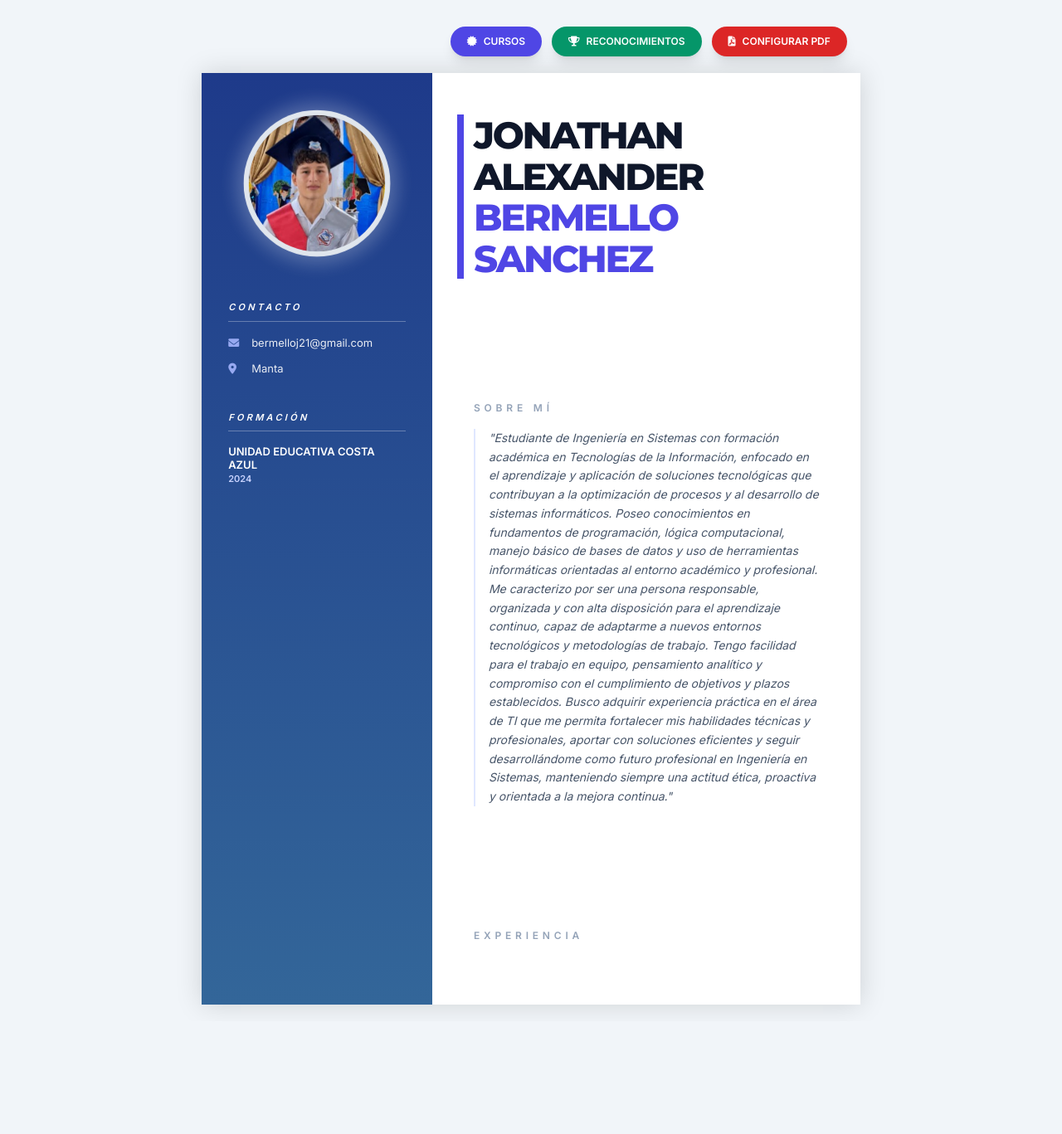
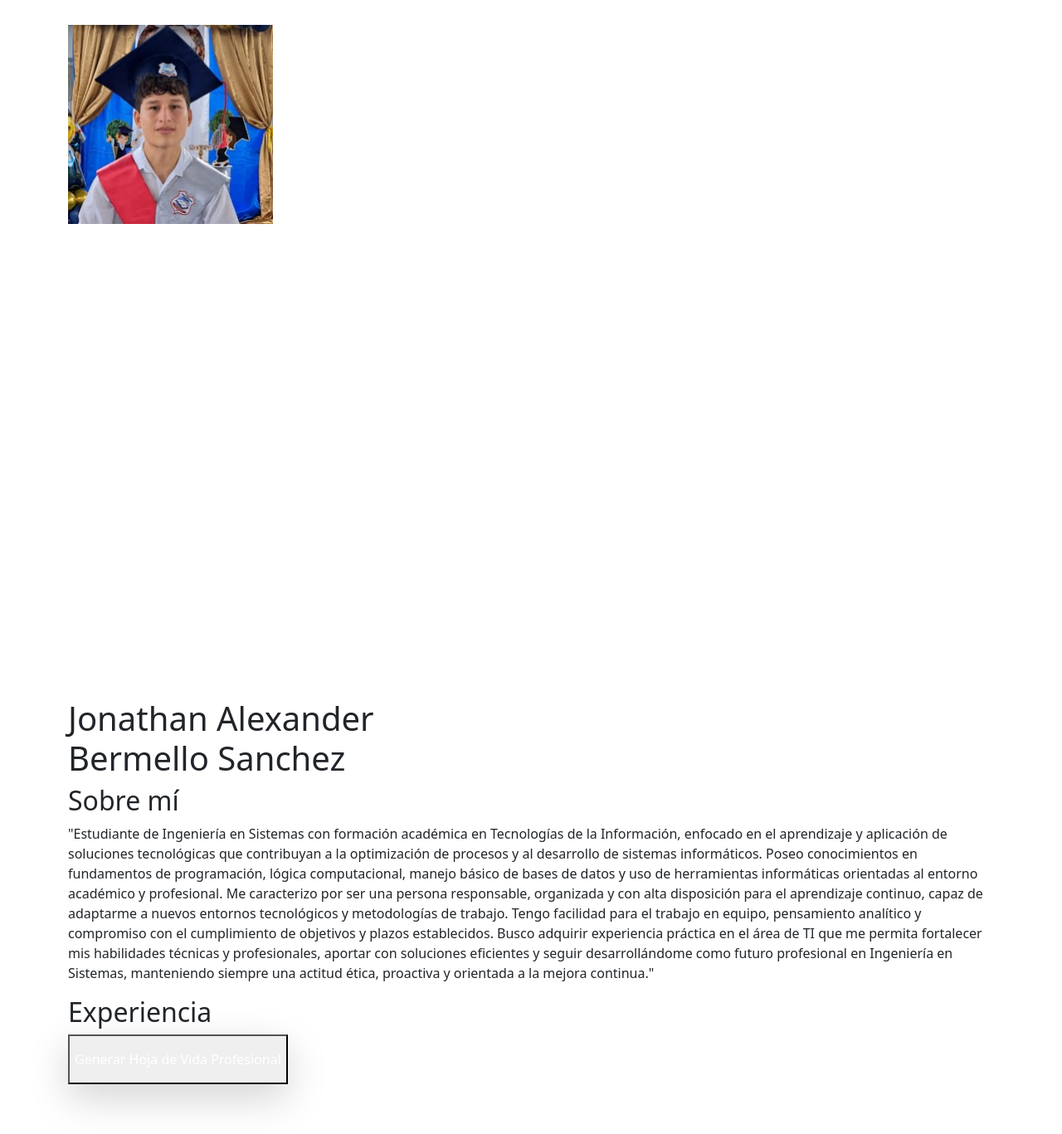
Before and after one commit to JABS34/hojadevida, a Django app: page /perfil/jabs6393/ in a window 1280 px wide. Shown: the whole page at 83% size. Before the commit the page ends 1218 px from the top, so only its background shows below. Run offline with Django 5.2, Linux system fonts and the light colour scheme; data comes from the database, SQL or seed files in the repository; tables that the repository leaves empty hold one stand-in row (values such as "Sample post"); some libraries are stand-ins or nearby versions.

Commit message:
Update profile_cv.html

```diff
--- a/tasks/templates/profile_cv.html
+++ b/tasks/templates/profile_cv.html
@@ -1,146 +1,102 @@
-<!DOCTYPE html>
-<html lang="es">
-<head>
-    <meta charset="UTF-8">
-    <meta name="viewport" content="width=device-width, initial-scale=1.0">
-    <title>{{ perfil.nombres|default:"CV" }} | CV PROFESIONAL</title>
-    <script src="https://cdn.tailwindcss.com"></script>
-    <link href="https://cdnjs.cloudflare.com/ajax/libs/font-awesome/6.0.0/css/all.min.css" rel="stylesheet">
-    <style>
-        @import url('https://fonts.googleapis.com/css2?family=Montserrat:wght@700;800&family=Inter:wght@300;400;600&display=swap');
-        :root { --a4-width: 210mm; --a4-height: 297mm; }
-        body { font-family: 'Inter', sans-serif; background-color: #f1f5f9; margin: 0; padding: 0; }
-        .cv-page { width: var(--a4-width); min-height: var(--a4-height); margin: 20px auto; background: white; box-shadow: 0 0 30px rgba(0,0,0,0.15); display: flex; overflow: hidden; }
-        .profile-photo { width: 170px; height: 170px; border: 6px solid rgba(255,255,255,0.4); animation: pulse-photo 4s infinite ease-in-out; }
-        @keyframes pulse-photo { 0%, 100% { transform: scale(1); box-shadow: 0 0 0 0px rgba(255,255,255,0.4); } 50% { transform: scale(1.05); box-shadow: 0 0 25px 10px rgba(255,255,255,0.2); } }
-        .aside-bg { background: linear-gradient(180deg, #1e3a8a 0%, #336699 100%); width: 35%; color: white; }
-        .main-content { width: 65%; padding: 50px; }
-        .name-title { font-family: 'Montserrat', sans-serif; line-height: 1.1; }
-        @media print { .no-print { display: none !important; } .cv-page { box-shadow: none; margin: 0; width: 100%; height: 100%; } }
-        .cursor-zoom { cursor: zoom-in; transition: transform 0.2s; }
-    </style>
-</head>
-<body>
+{% extends 'base.html' %}
+{% block content %}
+<div class="max-w-6xl mx-auto my-10 bg-white shadow-2xl flex flex-col md:flex-row min-h-[1000px]">
 
-    <div class="max-w-[210mm] mx-auto mt-8 mb-4 flex flex-wrap justify-end gap-3 px-4 no-print">
-        {% if config.mostrar_garage %}
-        <a href="{% url 'garage_store' %}" class="bg-amber-500 text-white px-5 py-2.5 rounded-full font-bold text-xs shadow-lg flex items-center gap-2 hover:bg-amber-600 transition">
-            <i class="fas fa-shopping-cart"></i> GARAGE
-        </a>
+    <aside class="w-full md:w-1/3 bg-[#1e3a8a] text-white p-8 space-y-10">
+        <div class="flex justify-center">
+            {% if perfil.foto %}
+                <img src="{{ perfil.foto.url }}" class="w-48 h-48 rounded-full border-4 border-white/30 object-cover shadow-xl">
             {% endif %}
-
-        {% if config.mostrar_cursos %}
-        <button onclick="openModal('modalCert')" class="bg-indigo-600 text-white px-5 py-2.5 rounded-full font-bold text-xs shadow-lg flex items-center gap-2 hover:bg-indigo-700 transition">
-            <i class="fas fa-certificate"></i> CURSOS
-        </button>
-        {% endif %}
-
-        {% if config.mostrar_reconocimientos %}
-        <button onclick="openModal('modalRec')" class="bg-emerald-600 text-white px-5 py-2.5 rounded-full font-bold text-xs shadow-lg flex items-center gap-2 hover:bg-emerald-700 transition">
-            <i class="fas fa-trophy"></i> RECONOCIMIENTOS
-        </button>
-        {% endif %}
-
-        <button onclick="openModal('modalPDF')" class="bg-red-600 text-white px-5 py-2.5 rounded-full font-bold text-xs shadow-lg flex items-center gap-2 hover:bg-red-700 transition">
-            <i class="fas fa-file-pdf"></i> CONFIGURAR PDF
-        </button>
         </div>
 
-    <div class="cv-page">
-        <aside class="aside-bg p-8 space-y-10">
-            <div class="flex justify-center py-4">
-                <div class="profile-photo rounded-full overflow-hidden bg-slate-300 shadow-2xl">
-                    {% if perfil.foto %} <img src="{{ perfil.foto.url }}" class="w-full h-full object-cover">
-                    {% else %} <div class="h-full flex items-center justify-center text-6xl font-bold bg-indigo-800 text-white">{{ perfil.nombres|slice:":1"|upper }}</div> {% endif %}
+        <section>
+            <h3 class="text-xs font-black tracking-[0.3em] uppercase border-b border-white/20 pb-2 mb-4 italic">Contacto</h3>
+            <div class="space-y-3 text-sm opacity-90">
+                <p class="flex items-center gap-3"><i class="fas fa-envelope w-5"></i> {{ user_viewed.email }}</p>
+                <p class="flex items-center gap-3"><i class="fas fa-map-marker-alt w-5"></i> {{ perfil.direcciondomiciliaria|default:"Manta, Ecuador" }}</p>
+                {% if perfil.instagram %}
+                <p class="flex items-center gap-3"><i class="fab fa-instagram w-5 text-pink-400"></i> @{{ perfil.instagram }}</p>
+                {% endif %}
+            </div>
+        </section>
+
+        <section>
+            <h3 class="text-xs font-black tracking-[0.3em] uppercase border-b border-white/20 pb-2 mb-4 italic">Formación</h3>
+            <div class="space-y-4">
+                {% for estudio in estudios %}
+                <div class="text-sm">
+                    <p class="font-bold uppercase leading-tight">{{ estudio.institucion }}</p>
+                    <p class="text-indigo-200 text-xs">{{ estudio.fecha_graduacion|date:"Y" }}</p>
+                </div>
+                {% empty %}
+                <p class="text-xs opacity-50 italic">No hay formación registrada.</p>
+                {% endfor %}
+            </section>
+
+        <section>
+            <h3 class="text-xs font-black tracking-[0.3em] uppercase border-b border-white/20 pb-2 mb-4 italic">Habilidades</h3>
+            <div class="space-y-3">
+                {% for hab in habilidades %}
+                <div class="text-sm">
+                    <div class="flex justify-between mb-1">
+                        <span>{{ hab.nombre }}</span>
+                    </div>
+                    <div class="w-full bg-white/10 h-1 rounded-full overflow-hidden">
+                        <div class="bg-indigo-400 h-full" style="width: 85%"></div>
                     </div>
                 </div>
-            <section>
-                <h3 class="text-[11px] font-bold tracking-[0.3em] uppercase border-b border-white/30 pb-2 mb-4 italic">Contacto</h3>
-                <div class="space-y-3 text-[13px] opacity-90">
-                    <p class="flex items-center gap-3"><i class="fas fa-envelope text-indigo-300 w-4"></i> {{ user_viewed.email }}</p>
-                    <p class="flex items-center gap-3"><i class="fas fa-map-marker-alt text-indigo-300 w-4"></i> {{ perfil.direcciondomiciliaria|default:"Manta" }}</p>
+                {% endfor %}
             </div>
         </section>
+
         <section>
-                <h3 class="text-[11px] font-bold tracking-[0.3em] uppercase border-b border-white/30 pb-2 mb-4 italic">Formación</h3>
-                <div class="space-y-4">
-                    {% for estudio in estudios %}
-                    <div class="text-[13px]">
-                        <p class="font-bold uppercase text-white leading-tight">{{ estudio.institucion }}</p>
-                        <p class="text-[11px] text-indigo-200 font-semibold">{{ estudio.fecha_graduacion|date:"Y" }}</p>
-                    </div>
+            <h3 class="text-xs font-black tracking-[0.3em] uppercase border-b border-white/20 pb-2 mb-4 italic">Lenguajes</h3>
+            <div class="grid grid-cols-1 gap-2 text-sm">
+                {% for lang in lenguajes %}
+                <span class="flex items-center gap-2"><i class="fas fa-terminal text-[10px] opacity-60"></i> {{ lang.nombre }}</span>
                 {% endfor %}
             </div>
         </section>
     </aside>
 
-        <main class="main-content flex flex-col justify-between">
-            <header class="mb-10 relative">
-                <div class="absolute -left-5 top-0 w-2 h-full bg-indigo-600"></div>
-                <h1 class="name-title text-[45px] font-extrabold text-[#0f172a] uppercase tracking-tighter">{{ perfil.nombres }}<br><span class="text-indigo-600">{{ perfil.apellidos }}</span></h1>
+    <main class="w-full md:w-2/3 p-12 bg-white">
+        <header class="mb-12 border-l-8 border-indigo-600 pl-8">
+            <h1 class="text-5xl font-black text-slate-900 leading-none uppercase tracking-tighter">
+                {{ perfil.nombres }}<br>
+                <span class="text-indigo-600">{{ perfil.apellidos }}</span>
+            </h1>
         </header>
-            <section class="mb-10">
-                <h2 class="text-[12px] font-black text-slate-400 uppercase tracking-[0.4em] mb-4">Sobre mí</h2>
-                <p class="text-slate-600 text-[14px] leading-relaxed italic border-l-2 border-indigo-100 pl-4">"{{ perfil.descripcionperfil }}"</p>
+
+        <section class="mb-12">
+            <h2 class="text-xs font-black text-slate-400 uppercase tracking-[0.5em] mb-6">Sobre mí</h2>
+            <p class="text-slate-600 text-base leading-relaxed italic text-justify">
+                "{{ perfil.descripcionperfil }}"
+            </p>
         </section>
-            <section>
-                <h2 class="text-[12px] font-black text-slate-400 uppercase tracking-[0.4em] mb-6">Experiencia</h2>
+
+        <section class="mb-12">
+            <h2 class="text-xs font-black text-slate-400 uppercase tracking-[0.5em] mb-8">Experiencia</h2>
             <div class="space-y-8">
                 {% for exp in experiencias %}
-                    <div class="relative pl-6 border-l border-slate-100">
-                        <div class="absolute -left-[5px] top-1.5 w-2.5 h-2.5 rounded-full bg-indigo-600"></div>
-                        <h3 class="font-extrabold text-slate-800 text-[16px]">{{ exp.puesto }}</h3>
-                        <p class="text-indigo-600 text-[12px] font-black uppercase">{{ exp.empresa }}</p>
-                        <p class="text-slate-500 text-[12px]">{{ exp.descripcion }}</p>
+                <div class="relative pl-8 border-l-2 border-slate-100">
+                    <div class="absolute -left-[9px] top-0 w-4 h-4 rounded-full bg-indigo-600 border-4 border-white"></div>
+                    <h3 class="font-bold text-slate-800 text-xl">{{ exp.puesto }}</h3>
+                    <p class="text-indigo-600 font-bold text-sm uppercase mb-2">{{ exp.empresa }}</p>
+                    <p class="text-slate-500 text-sm">{{ exp.descripcion }}</p>
                 </div>
                 {% endfor %}
             </div>
         </section>
+
+        <div class="mt-20 pt-10 border-t border-slate-100 flex justify-center">
+            <button onclick="document.getElementById('modalPDF').classList.remove('hidden')"
+                    class="bg-indigo-600 text-white px-8 py-3 rounded-full font-bold hover:bg-indigo-700 transition shadow-lg flex items-center gap-3">
+                <i class="fas fa-file-pdf"></i> Generar Hoja de Vida Profesional
+            </button>
+        </div>
     </main>
 </div>
 
-    <div id="modalPDF" class="fixed inset-0 bg-black/80 hidden z-[60] flex items-center justify-center p-4 no-print">
-        <div class="bg-white rounded-2xl p-8 max-w-sm w-full shadow-2xl">
-            <h2 class="text-xl font-bold mb-6 text-slate-800 border-b pb-2">Opciones del PDF</h2>
-            <div class="space-y-4">
-                <label class="flex items-center gap-3 cursor-pointer p-2 hover:bg-slate-50 rounded">
-                    <input type="checkbox" id="check_sobre_mi" checked class="w-5 h-5 accent-red-600">
-                    <span class="text-slate-700 font-medium italic">Sección "Sobre mí"</span>
-                </label>
-                <label class="flex items-center gap-3 cursor-pointer p-2 hover:bg-slate-50 rounded">
-                    <input type="checkbox" id="check_cursos" checked class="w-5 h-5 accent-red-600">
-                    <span class="text-slate-700 font-medium italic">Cursos Realizados</span>
-                </label>
-                <label class="flex items-center gap-3 cursor-pointer p-2 hover:bg-slate-50 rounded">
-                    <input type="checkbox" id="check_reconocimientos" checked class="w-5 h-5 accent-red-600">
-                    <span class="text-slate-700 font-medium italic">Reconocimientos</span>
-                </label>
-                <label class="flex items-center gap-3 cursor-pointer p-2 hover:bg-slate-50 rounded">
-                    <input type="checkbox" id="check_garage" class="w-5 h-5 accent-red-600">
-                    <span class="text-slate-700 font-medium italic">Venta de Garage</span>
-                </label>
-            </div>
+{% include 'partials/modal_pdf.html' %}
 
-            <div class="mt-8 flex gap-3">
-                <button onclick="generarPDF()" class="flex-1 bg-red-600 text-white py-3 rounded-xl font-bold shadow-lg hover:bg-red-700 transition uppercase text-xs">Generar PDF</button>
-                <button onclick="closeModal('modalPDF')" class="flex-1 bg-slate-200 text-slate-700 py-3 rounded-xl font-bold uppercase text-xs">Cancelar</button>
-            </div>
-        </div>
-    </div>
-
-    <script>
-        function openModal(id) { document.getElementById(id).classList.remove('hidden'); }
-        function closeModal(id) { document.getElementById(id).classList.add('hidden'); }
-
-        function generarPDF() {
-            const s_mi = document.getElementById('check_sobre_mi').checked;
-            const curs = document.getElementById('check_cursos').checked;
-            const reco = document.getElementById('check_reconocimientos').checked;
-            const gara = document.getElementById('check_garage').checked;
-
-            const url = "{% url 'export_pdf' user_viewed.username %}?sobre_mi=" + s_mi + "&cursos=" + curs + "&reconocimientos=" + reco + "&garage=" + gara;
-            window.open(url, '_blank');
-        }
-    </script>
-</body>
-</html>
+{% endblock %}
```
Lines whose indentation alone changed are shown as unchanged.
